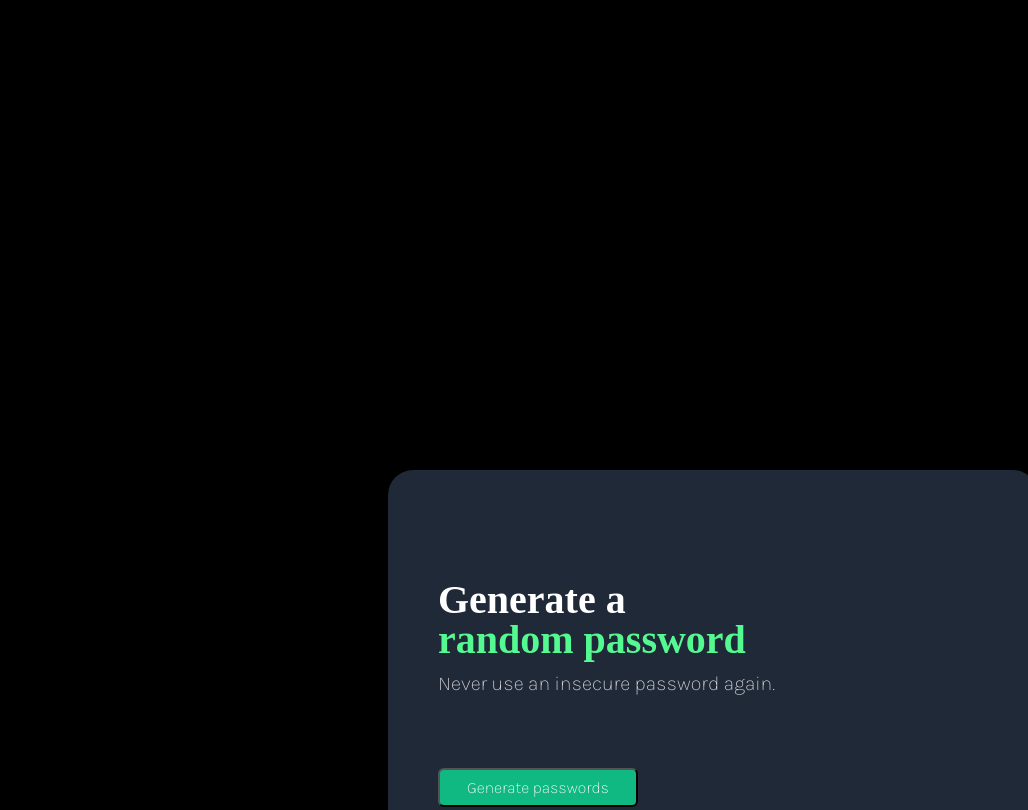
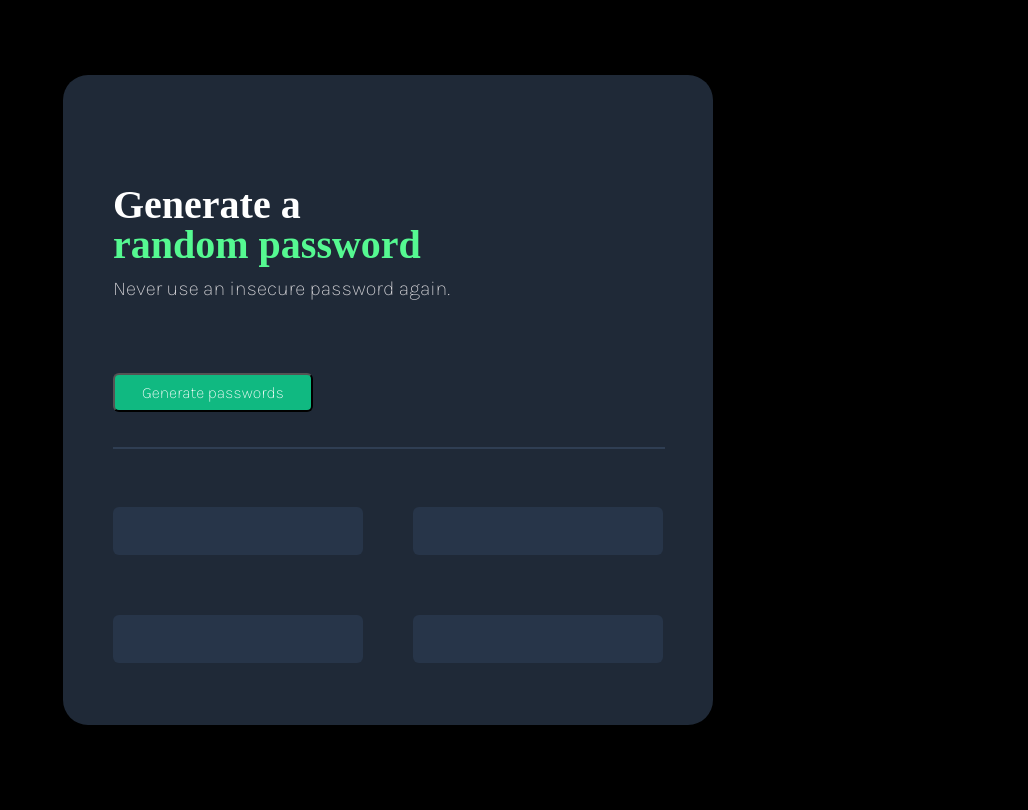
Before and after one commit to nageshpk/Password-generator, a plain HTML site: page index.html in a window 1280 px wide. Shown: the top 810 px of the page, without its empty margins (252-1280 px from the left). Drawn offline with Linux system fonts and the light colour scheme; a web font is replaced by a local one.

Commit message:
Update style.css

```diff
--- a/style.css
+++ b/style.css
@@ -11,7 +11,7 @@ body {
     position: absolute;
     top: 50%;
     left: 50%;
-    transform: translateX(-50%), translateY(-50%)
+    transform: translateX(-50%) translateY(-50%)
 }
 
 .column {
```
